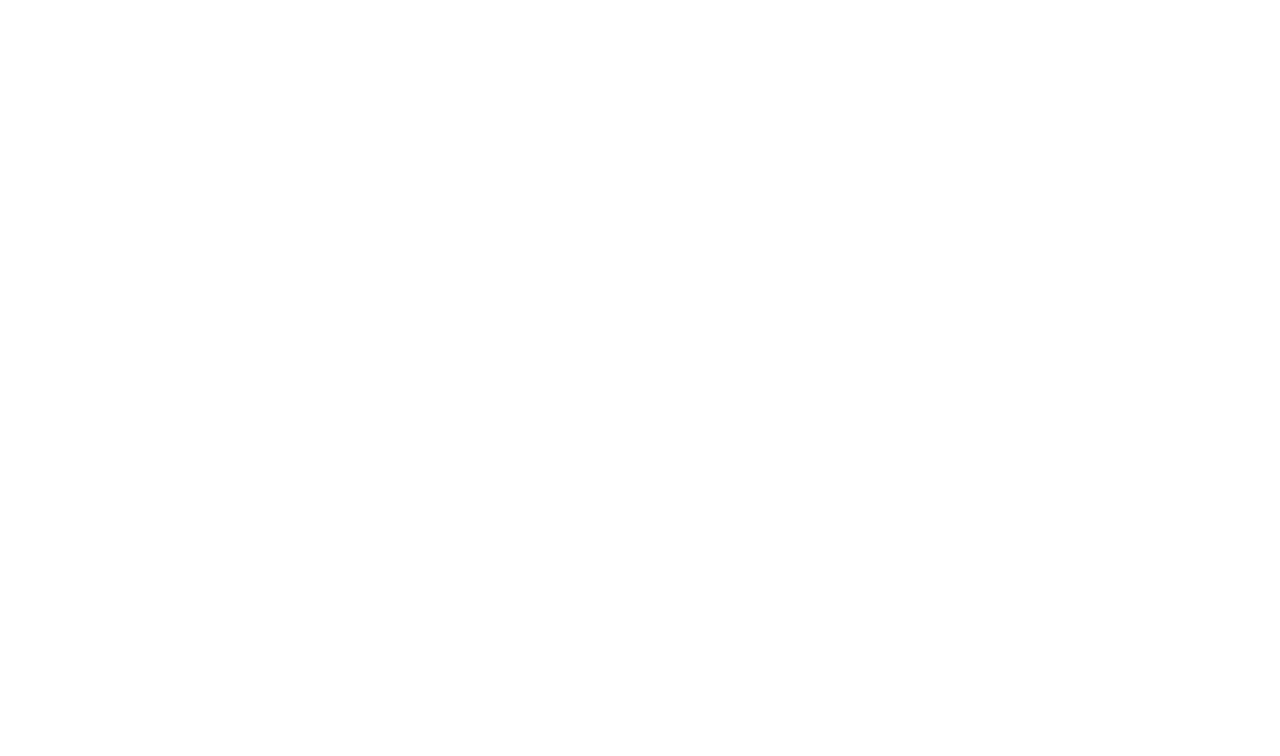
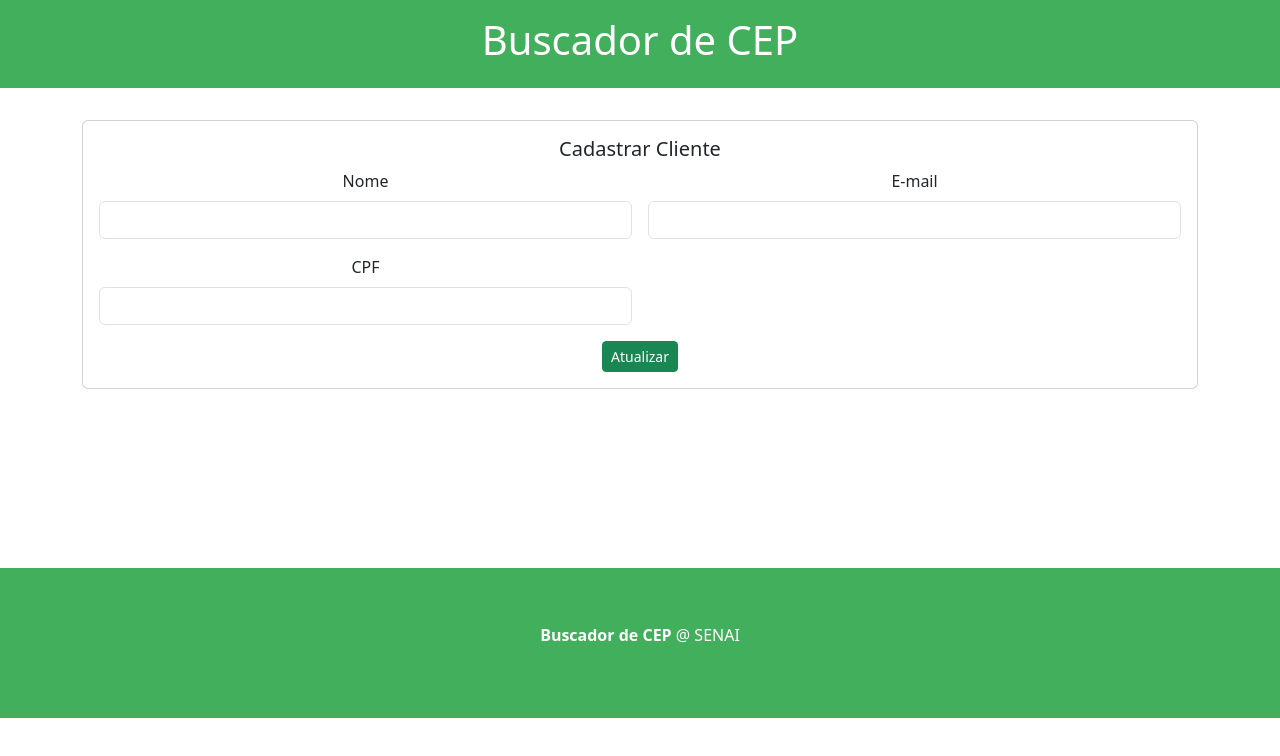
Before and after one commit to Analuuuiza/buscaCep, a React (Create React App) app: page /editar/1 in a window 1280 px wide. Before the commit this address had no page. Shown: the top 756 px of the page. Built offline with nearby package versions, Linux system fonts and the light colour scheme; no server answers; the HTML template or start-up script is replaced by a standard one.

Commit message:
atualizar e editar

```diff
--- /dev/null
+++ b/src/components/Editar.tsx
@@ -0,0 +1,128 @@
+import React, { Component, useState, ChangeEvent, FormEvent, useEffect } from "react";
+import Footer from "./Footer";
+import Header from "./Header";
+import styles from "../App.module.css"
+import { useParams } from "react-router-dom";
+import axios from "axios";
+
+
+const Editar = () => {
+
+    const [nome, setNome] = useState<string>("");
+    const [email, setEmail] = useState<string>("");
+    const [cpf, setCpf] = useState<string>("");
+    const [id, setId] = useState<number>();
+
+    const parametro = useParams();
+
+    const atualizar = (e: FormEvent) => {
+        e.preventDefault();
+
+        const dados = {
+            id: id,
+            nome: nome,
+            email: email,
+            cpf: cpf
+        }
+
+        axios.put("http://10.137.9.134:8000/api/update",
+        dados,
+        {
+            headers: {
+                "Accept": "application/json",
+                "Content-Type": "application/json"
+            }
+        }).then(function(response){
+            window.location.href = "/listagem";
+        }).catch(function(error){
+            console.log('Ocorreu um erro ao atualizar');
+        });
+    }
+
+    useEffect(() => {
+        async function fetchData() {
+            try{
+                const response = await axios.get("http://10.137.9.134:8000/api/find/" + parametro.id);
+                setNome(response.data.data.nome);
+                setEmail(response.data.data.email);
+                setCpf(response.data.data.cpf);
+                setId(response.data.data.id);
+            } catch(error){
+                console.log("erro ao buscar dados de api");
+            }
+        }
+        fetchData();
+    }, []);
+
+
+    const handleState = (e: ChangeEvent<HTMLInputElement>) => {
+        if(e.target.name === "nome"){
+            setNome(e.target.value);
+        }
+        if(e.target.name === "cpf"){
+            setCpf(e.target.value);
+        }
+        if(e.target.name === "email"){
+            setEmail(e.target.value);
+        }
+    }
+
+
+    return (
+        <div>
+            <Header />
+            <main className={styles.main}>
+                <div className='container'>
+                    <div className='card'>
+                        <div className='card-body'>
+                            <h5 className='card-title'>Cadastrar Cliente</h5>
+                            <form onSubmit={atualizar} className='row g-3'>
+                                <div className='col-6'>
+                                    <label htmlFor="nome" className='form-label'>Nome</label>
+                                    <input type="text"
+                                        name='nome'
+                                        className='form-control'
+                                        required
+                                        onChange={handleState}
+                                        value={nome}
+                                    />
+
+                                </div>
+                                <div className='col-6'>
+                                    <label htmlFor="email" className='form-label'>E-mail</label>
+                                    <input type="text"
+                                        name='email'
+                                        className='form-control'
+                                        required
+                                        onChange={handleState}
+                                        value={email}
+                                    />
+
+                                </div>
+                                <div className='col-6'>
+                                    <label htmlFor="cpf" className='form-label'>CPF</label>
+                                    <input type="text"
+                                        name='cpf'
+                                        className='form-control'
+                                        required
+                                        onChange={handleState}
+                                        value={cpf}
+                                    />
+                                </div>
+
+                                <div className='col-12'>
+                                    <button
+                                        type='submit'
+                                        className='btn btn-success btn-sm'>Atualizar</button>
+                                </div>
+                            </form>
+                        </div>
+                    </div>
+                </div>
+            </main>
+            <Footer />
+        </div>
+    );
+}
+
+export default Editar;
--- a/src/components/Listagem.tsx
+++ b/src/components/Listagem.tsx
@@ -3,6 +3,7 @@
 import styles from "../App.module.css";
 import { CadastroInterface } from '../interfaces/CadastroInterface';
 import axios from 'axios';
+import { Link } from 'react-router-dom';
 
 const Listagem = () => {
 
@@ -100,7 +101,7 @@
                                         <td>{usuario.cpf}</td>
                                         <td>{usuario.email}</td>
                                         <td>
-                                            <a href="#" className='btn btn-primary btn-sm'>Editar</a>
+                                            <Link to={"/editar/" + usuario.id} className='btn btn-primary btn-sm'>Editar</Link>
                                             <a href="#" className='btn btn-danger btn-sm'>Excluir</a>
                                         </td>
                                     </tr>
--- a/src/router/AppRouter.tsx
+++ b/src/router/AppRouter.tsx
@@ -4,6 +4,7 @@
 import BuscaCep from "../components/BuscaCepForm";
 import Cadastro from "../components/Cadastro";
 import Listagem from "../components/Listagem";
+import Editar from "../components/Editar";
 
 const AppRouter = () => {
     return (
@@ -12,6 +13,7 @@
            <Route path="buscacep" element={<BuscaCep />}></Route>
            <Route path="cadastro" element={<Cadastro />}></Route>
            <Route path="listagem" element={<Listagem  />}></Route>
+           <Route path="/editar/:id"element={<Editar />}></Route>
 
         </Routes>
        </BrowserRouter>
```
